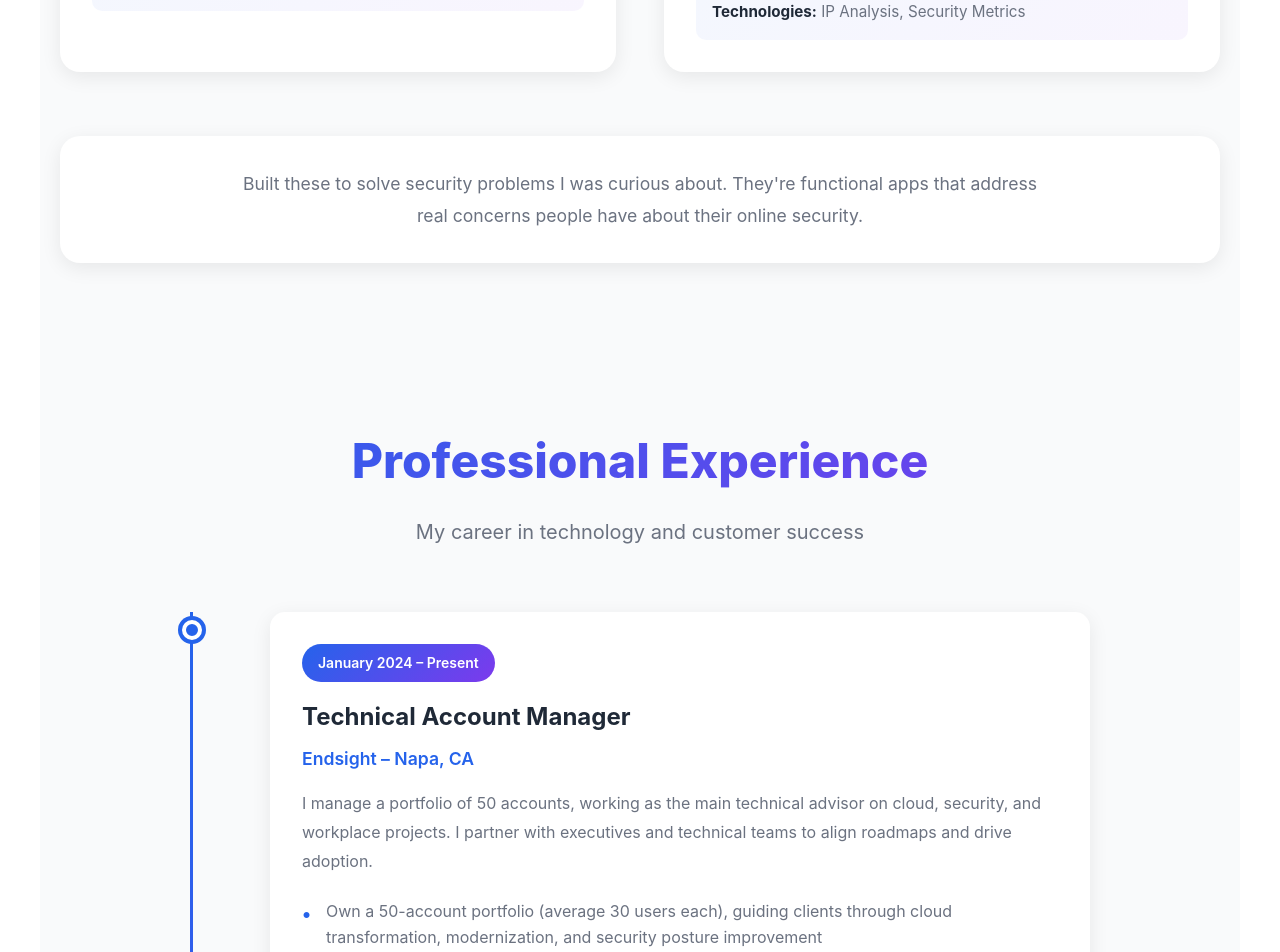
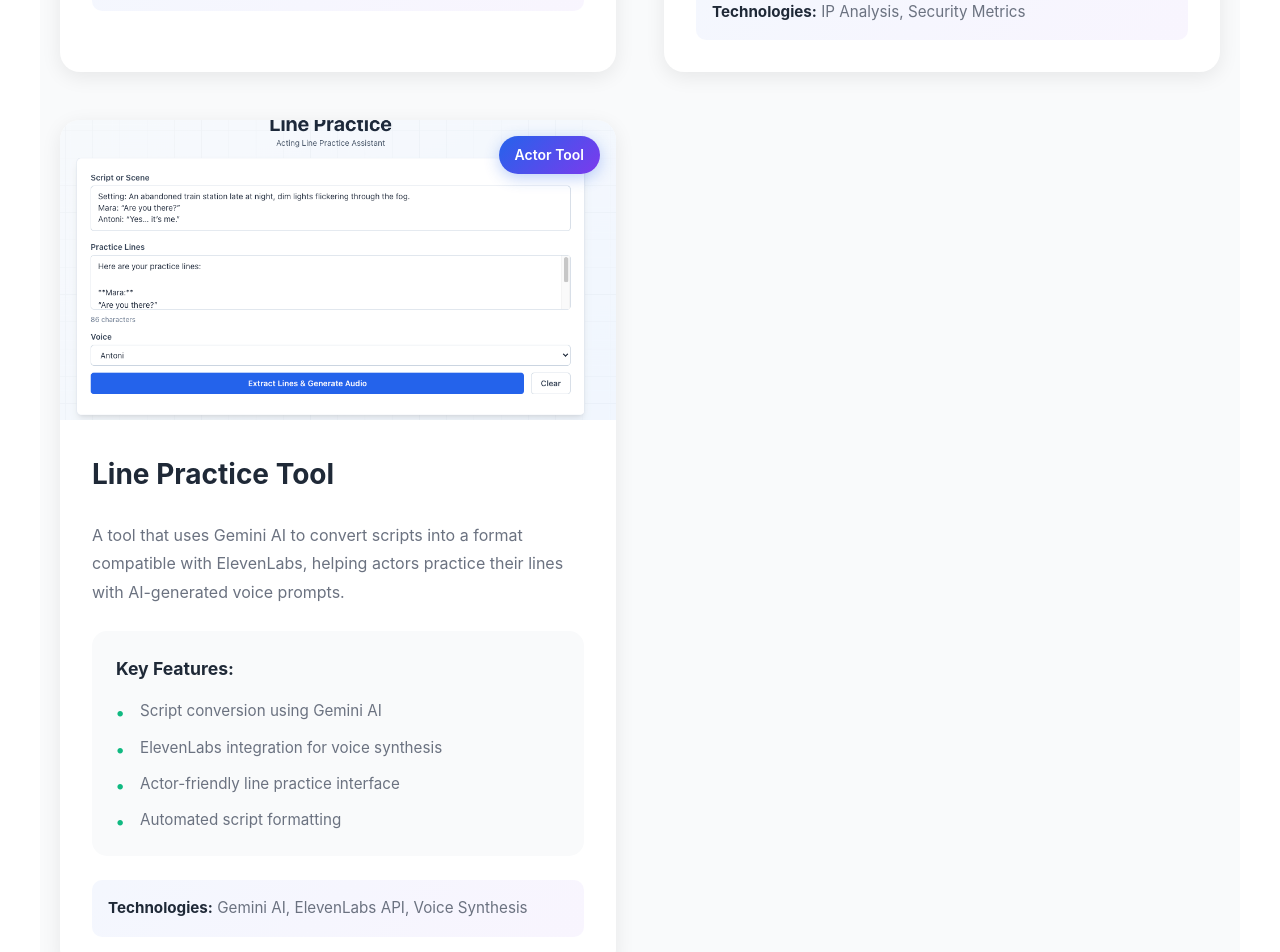
Before and after one commit to tcbabiak-ui/portfolio, a React (Vite) app: page / in a window 1280 px wide. Shown: the part 3020-3972 px from the top of the page. Built offline with nearby package versions, Linux system fonts and the light colour scheme.

Commit message:
Added Line Practice Tool project - uses Gemini AI and ElevenLabs for actor line practice

```diff
--- a/src/components/Projects.jsx
+++ b/src/components/Projects.jsx
@@ -27,6 +27,19 @@ const Projects = () => {
       tech: "IP Analysis, Security Metrics",
       image: "/How Long Until I Get Hacked.png",
       category: "Security Assessment"
+    },
+    {
+      title: "Line Practice Tool",
+      description: "A tool that uses Gemini AI to convert scripts into a format compatible with ElevenLabs, helping actors practice their lines with AI-generated voice prompts.",
+      features: [
+        "Script conversion using Gemini AI",
+        "ElevenLabs integration for voice synthesis",
+        "Actor-friendly line practice interface",
+        "Automated script formatting"
+      ],
+      tech: "Gemini AI, ElevenLabs API, Voice Synthesis",
+      image: "/Line Practice Tool.png",
+      category: "Actor Tool"
     }
   ]
 
@@ -35,7 +48,7 @@ const Projects = () => {
       <div className="section-header">
         <h2 className="section-title">AI-Built Web Applications</h2>
         <p className="section-subtitle">
-          Security tools built with Cursor. These projects show how I use modern development tools to solve real problems.
+          Tools built with Cursor. These projects show how I use modern development tools to solve real problems.
         </p>
       </div>
       <div className="projects-grid">
@@ -70,8 +83,8 @@ const Projects = () => {
       </div>
       <div className="projects-footer">
         <p>
-          Built these to solve security problems I was curious about. They're functional apps that
-          address real concerns people have about their online security.
+          Built these to solve problems I was curious about. They're functional apps that
+          address real needs in security and creative workflows.
         </p>
       </div>
     </section>
```
Also changed, not shown: public/Line Practice Tool.png (added).
